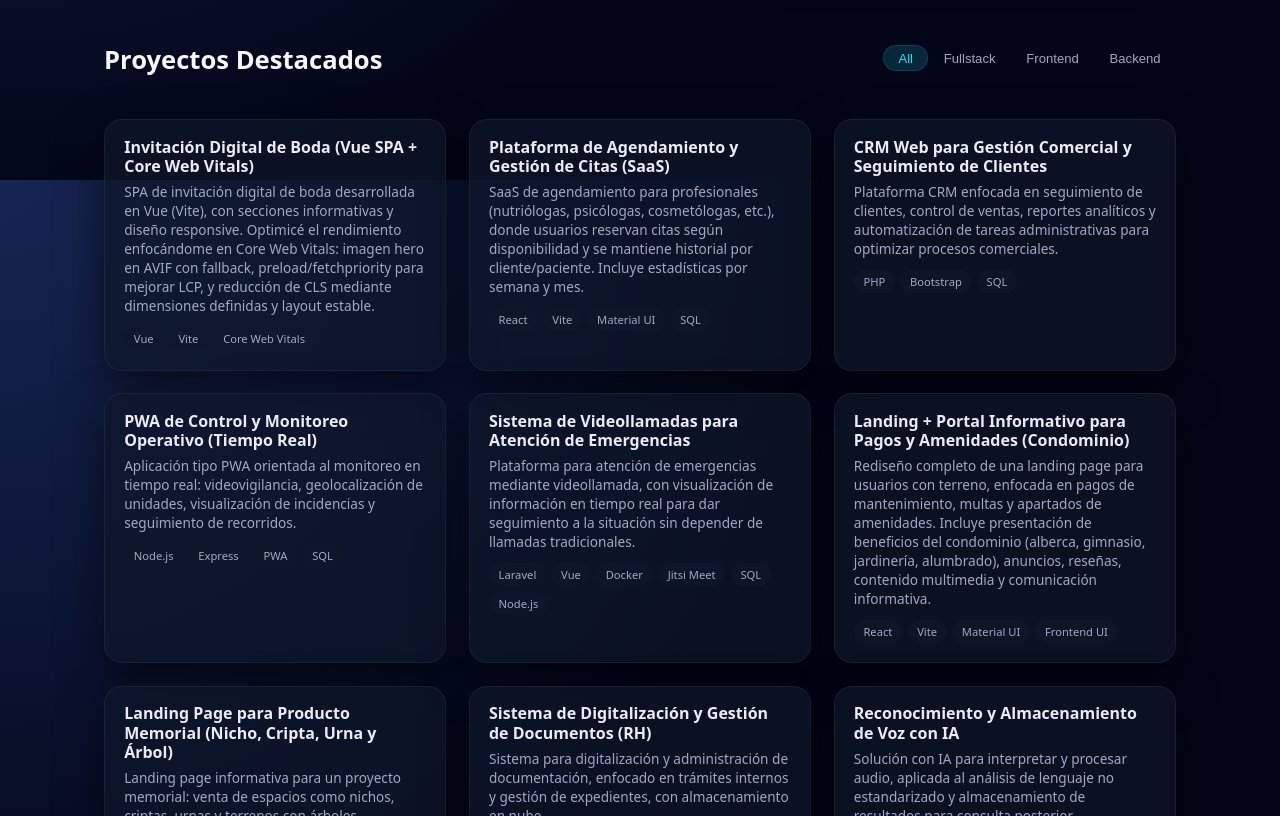
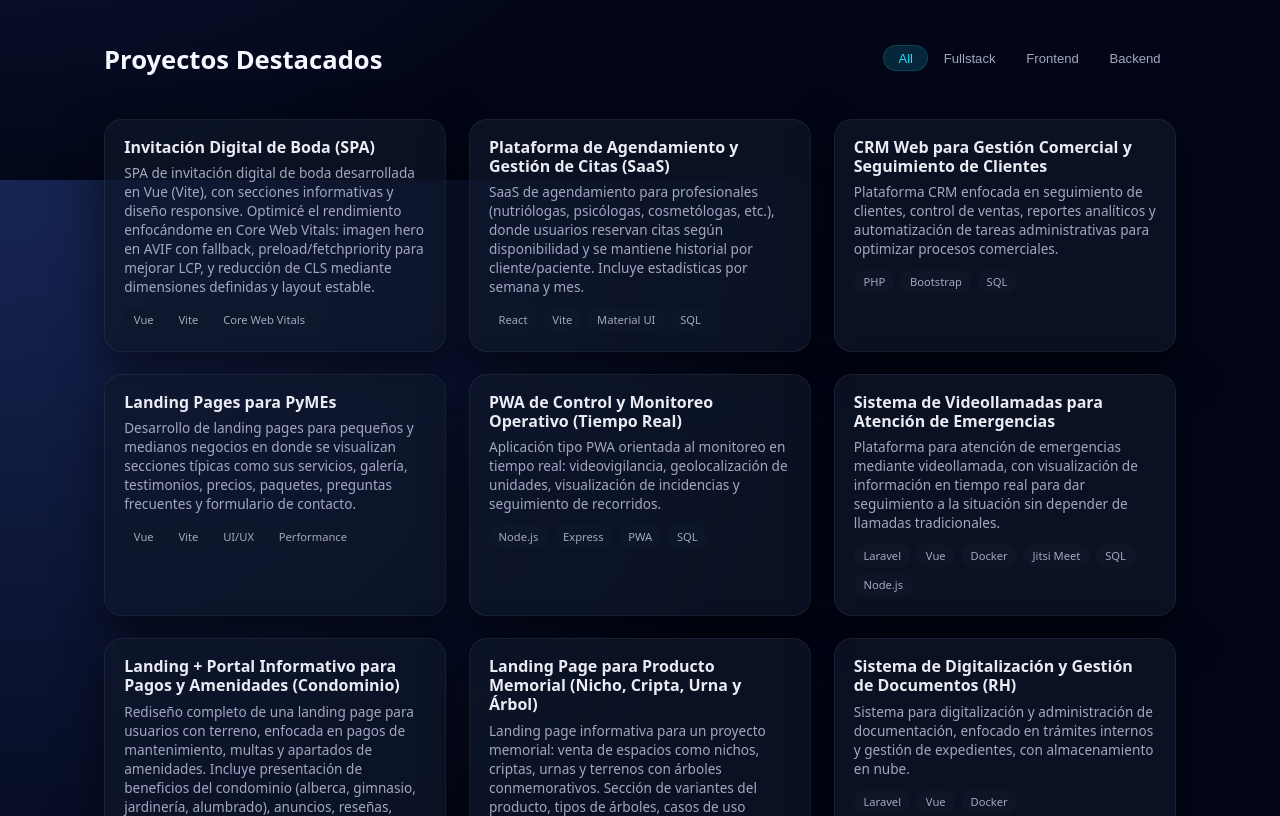
Before and after one commit to ArtthurAlarcon/portfolio, a React (Vite) app: page / in a window 1280 px wide. Shown: the part 620-1436 px from the top of the page. Built offline with nearby package versions, Linux system fonts and the light colour scheme.

Commit message:
data add experience

```diff
--- a/src/data/projects.js
+++ b/src/data/projects.js
@@ -4,7 +4,7 @@ export const projects = [
   {
     id: "wedding-spa",
     image: agendaImg,
-    title: "Invitación Digital de Boda (Vue SPA + Core Web Vitals)",
+    title: "Invitación Digital de Boda (SPA)",
     description:
       "SPA de invitación digital de boda desarrollada en Vue (Vite), con secciones informativas y diseño responsive. Optimicé el rendimiento enfocándome en Core Web Vitals: imagen hero en AVIF con fallback, preload/fetchpriority para mejorar LCP, y reducción de CLS mediante dimensiones definidas y layout estable.",
     tags: ["Vue", "Vite", "Core Web Vitals"],
@@ -42,6 +42,18 @@ export const projects = [
     linkText: "Acceso restringido (requiere credenciales)",
     linkUrl: "https://maderascrm.gphsis.com/",
     isPrivate: true,
+  },
+  {
+    id: "pymes-landing-pages",
+    image: agendaImg,
+    title: "Landing Pages para PyMEs",
+    description:
+      "Desarrollo de landing pages para pequeños y medianos negocios en donde se visualizan secciones típicas como sus servicios, galería, testimonios, precios, paquetes, preguntas frecuentes y formulario de contacto.",
+    tags: ["Vue", "Vite", "UI/UX", "Performance"],
+    type: "Frontend",
+    linkText: "Demo",
+    // linkUrl: "https://TU-DEMO-AQUI.com/",
+    isPrivate: false,
   },
   {
     id: "pwa-control-operativo-seguridad",
```
